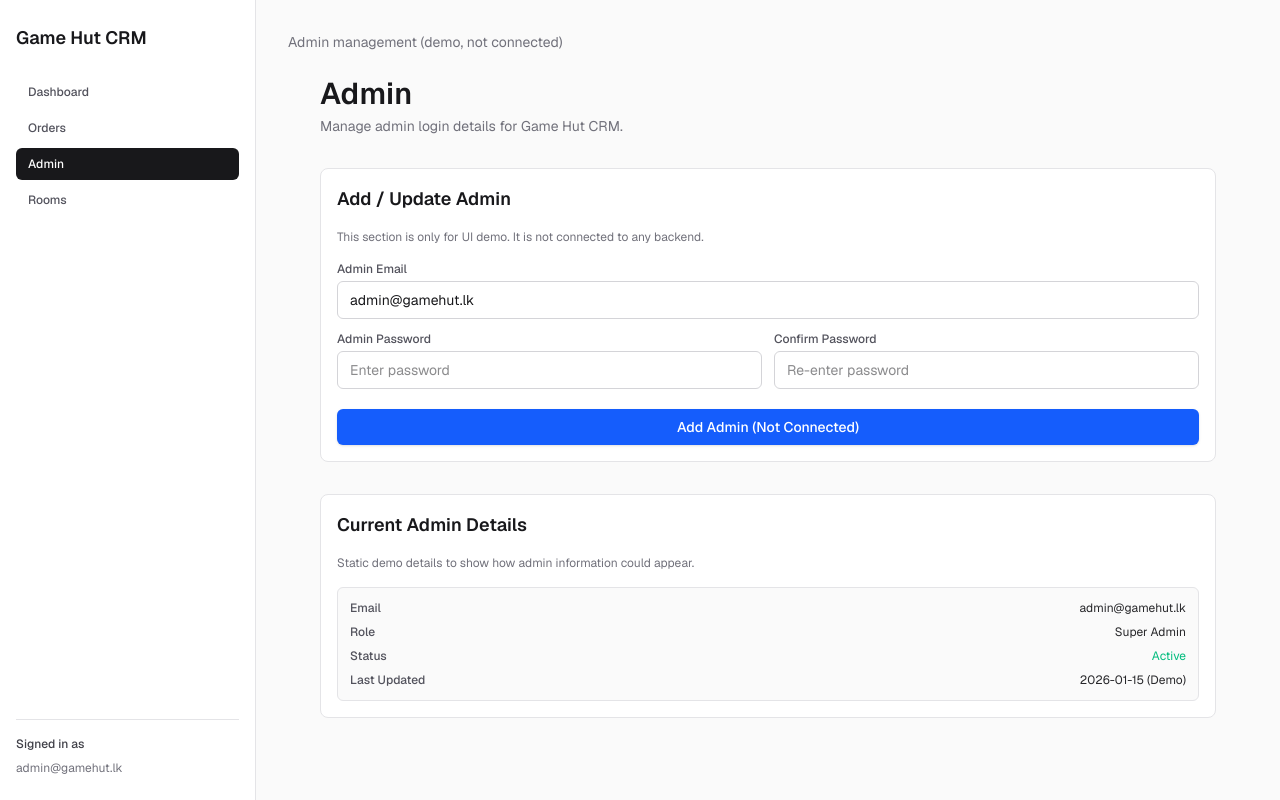
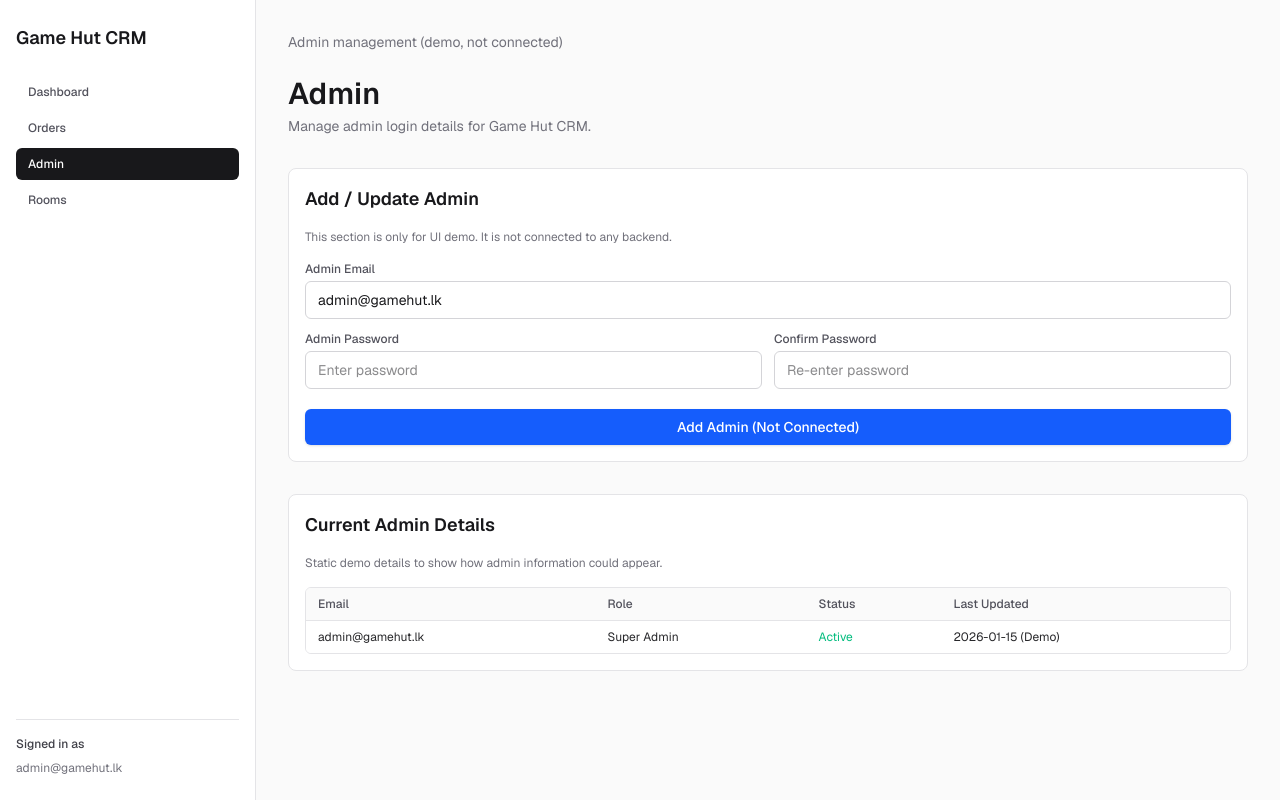
Before and after one commit to sachintha999/game-hut-crm-frontend, a Next.js app: page /admin in a window 1280 px wide. Built offline with nearby package versions, Linux system fonts and the light colour scheme.

Commit message:
admin page added

```diff
--- a/app/admin/page.tsx
+++ b/app/admin/page.tsx
@@ -1,10 +1,16 @@
 "use client";
 
-import { useState } from "react";
+import { useEffect, useState } from "react";
 import { Sidebar } from "../components/Sidebar";
 
 export default function AdminPage() {
   const [sidebarOpen, setSidebarOpen] = useState(false);
+  const [isLoading, setIsLoading] = useState(true);
+
+  useEffect(() => {
+    const timeout = setTimeout(() => setIsLoading(false), 700);
+    return () => clearTimeout(timeout);
+  }, []);
 
   return (
     <main className="flex min-h-screen bg-zinc-50 font-sans text-zinc-900 dark:bg-black dark:text-zinc-50">
@@ -14,6 +20,15 @@ export default function AdminPage() {
       />
 
       <div className="flex-1 px-4 py-4 sm:px-6 sm:py-6 lg:px-8 lg:py-8">
+        {isLoading ? (
+          <div className="flex h-full min-h-[60vh] items-center justify-center">
+            <div className="flex flex-col items-center gap-3">
+              <div className="h-8 w-8 animate-spin rounded-full border-2 border-zinc-300 border-t-blue-600" />
+              <p className="text-xs text-zinc-500">Loading admin page...</p>
+            </div>
+          </div>
+        ) : (
+          <div className="mx-auto w-full space-y-8">
             {/* Top bar / mobile toggle */}
             <div className="mb-4 flex items-center justify-between lg:mb-6">
               <button
@@ -27,7 +42,6 @@ export default function AdminPage() {
               </span>
             </div>
 
-        <div className="mx-auto max-w-4xl space-y-8">
             {/* Header */}
             <header className="flex flex-col items-start justify-between gap-4 sm:flex-row sm:items-center">
               <div>
@@ -96,40 +110,43 @@ export default function AdminPage() {
                 Static demo details to show how admin information could appear.
               </p>
 
-            <div className="space-y-2 rounded-md border border-zinc-200 bg-zinc-50 p-3 text-xs dark:border-zinc-800 dark:bg-zinc-900/60">
-              <div className="flex items-center justify-between">
-                <span className="font-medium text-zinc-600 dark:text-zinc-300">
+              <div className="overflow-hidden rounded-md border border-zinc-200 text-xs dark:border-zinc-800">
+                <table className="min-w-full divide-y divide-zinc-200 dark:divide-zinc-800">
+                  <thead className="bg-zinc-50 dark:bg-zinc-900/60">
+                    <tr>
+                      <th className="px-3 py-2 text-left font-medium text-zinc-600 dark:text-zinc-300">
                         Email
-                </span>
-                <span className="text-zinc-800 dark:text-zinc-100">
+                      </th>
+                      <th className="px-3 py-2 text-left font-medium text-zinc-600 dark:text-zinc-300">
+                        Role
+                      </th>
+                      <th className="px-3 py-2 text-left font-medium text-zinc-600 dark:text-zinc-300">
+                        Status
+                      </th>
+                      <th className="px-3 py-2 text-left font-medium text-zinc-600 dark:text-zinc-300">
+                        Last Updated
+                      </th>
+                    </tr>
+                  </thead>
+                  <tbody className="divide-y divide-zinc-200 bg-white dark:divide-zinc-800 dark:bg-zinc-950">
+                    <tr>
+                      <td className="px-3 py-2 text-zinc-800 dark:text-zinc-100">
                         admin@gamehut.lk
-                </span>
-              </div>
-              <div className="flex items-center justify-between">
-                <span className="font-medium text-zinc-600 dark:text-zinc-300">
-                  Role
-                </span>
-                <span className="text-zinc-800 dark:text-zinc-100">
+                      </td>
+                      <td className="px-3 py-2 text-zinc-800 dark:text-zinc-100">
                         Super Admin
-                </span>
-              </div>
-              <div className="flex items-center justify-between">
-                <span className="font-medium text-zinc-600 dark:text-zinc-300">
-                  Status
-                </span>
-                <span className="text-emerald-500">Active</span>
-              </div>
-              <div className="flex items-center justify-between">
-                <span className="font-medium text-zinc-600 dark:text-zinc-300">
-                  Last Updated
-                </span>
-                <span className="text-zinc-800 dark:text-zinc-100">
+                      </td>
+                      <td className="px-3 py-2 text-emerald-500">Active</td>
+                      <td className="px-3 py-2 text-zinc-800 dark:text-zinc-100">
                         2026-01-15 (Demo)
-                </span>
-              </div>
+                      </td>
+                    </tr>
+                  </tbody>
+                </table>
               </div>
             </section>
           </div>
+        )}
       </div>
     </main>
   );
--- a/app/components/Sidebar.tsx
+++ b/app/components/Sidebar.tsx
@@ -10,7 +10,6 @@ type SidebarProps = {
 export function Sidebar({ isOpen, onClose }: SidebarProps) {
   const router = useRouter();
   const pathname = usePathname();
-
   const baseButtonClasses =
     "flex w-full items-center rounded-md px-3 py-2 text-left text-xs font-medium transition-colors";
   const inactiveClasses =
--- a/app/dashboard/page.tsx
+++ b/app/dashboard/page.tsx
@@ -6,6 +6,7 @@ import { Sidebar } from "../components/Sidebar";
 export default function DashboardPage() {
   const [sidebarOpen, setSidebarOpen] = useState(false);
   const [sriLankaTime, setSriLankaTime] = useState("");
+  const [isLoading, setIsLoading] = useState(true);
 
   useEffect(() => {
     const updateTime = () => {
@@ -21,7 +22,12 @@ export default function DashboardPage() {
     updateTime();
     const intervalId = setInterval(updateTime, 1000);
 
-    return () => clearInterval(intervalId);
+    const timeout = setTimeout(() => setIsLoading(false), 700);
+
+    return () => {
+      clearInterval(intervalId);
+      clearTimeout(timeout);
+    };
   }, []);
 
   return (
@@ -33,6 +39,15 @@ export default function DashboardPage() {
 
       {/* Main content */}
       <div className="flex-1 px-4 py-4 sm:px-6 sm:py-6 lg:px-8 lg:py-8">
+        {isLoading ? (
+          <div className="flex h-full min-h-[60vh] items-center justify-center">
+            <div className="flex flex-col items-center gap-3">
+              <div className="h-8 w-8 animate-spin rounded-full border-2 border-zinc-300 border-t-blue-600" />
+              <p className="text-xs text-zinc-500">Loading dashboard...</p>
+            </div>
+          </div>
+        ) : (
+          <>
             {/* Top bar / mobile toggle */}
             <div className="mb-4 flex items-center justify-between lg:mb-6">
               <button
@@ -46,7 +61,7 @@ export default function DashboardPage() {
               </span>
             </div>
 
-        <div className="mx-auto max-w-6xl space-y-8">
+            <div className="mx-auto w-full space-y-8">
           {/* Header */}
           <header className="flex flex-col items-start justify-between gap-4 sm:flex-row sm:items-center">
             <div>
@@ -233,6 +248,8 @@ export default function DashboardPage() {
             </div>
           </section>
         </div>
+          </>
+        )}
       </div>
     </main>
   );
--- a/app/admin/loading.tsx
+++ b/app/loading.tsx
@@ -1,9 +1,9 @@
-export default function LoadingAdmin() {
+export default function RootLoading() {
   return (
     <div className="flex min-h-screen items-center justify-center bg-zinc-50 dark:bg-black">
       <div className="flex flex-col items-center gap-3">
         <div className="h-8 w-8 animate-spin rounded-full border-2 border-zinc-300 border-t-blue-600" />
-        <p className="text-xs text-zinc-500">Loading admin page...</p>
+        <p className="text-xs text-zinc-500">Loading Game Hut CRM...</p>
       </div>
     </div>
   );
```
Lines whose indentation alone changed are shown as unchanged.
